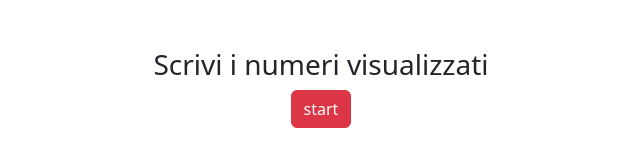
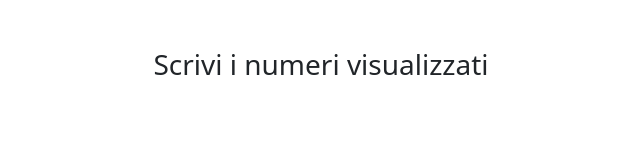
Before and after one commit to erikvella/js-simon, a plain HTML site: page index.html in a window 1280 px wide. Shown: the whole page, without its empty margins (319-959 px from the left). Drawn offline with nearby package versions, Linux system fonts and the light colour scheme.

Commit message:
[fix] message

```diff
--- a/index.html
+++ b/index.html
@@ -15,7 +15,7 @@
     <h3 id="message">Memorizza i seguenti numeri</h3>
     <h1 id="display"></h1>
 
-    <button class="btn btn-danger ">start</button>
+
 
 
 
```
